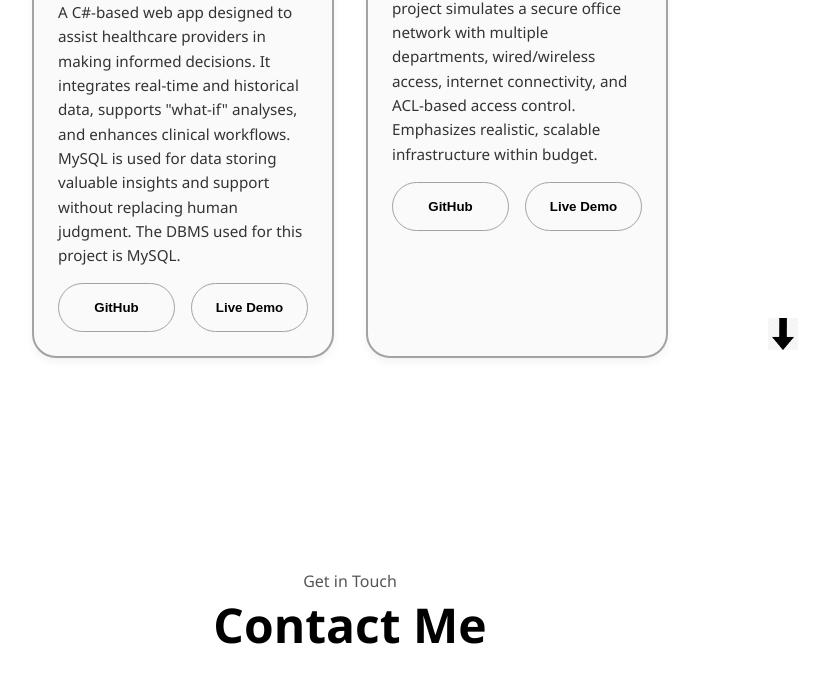
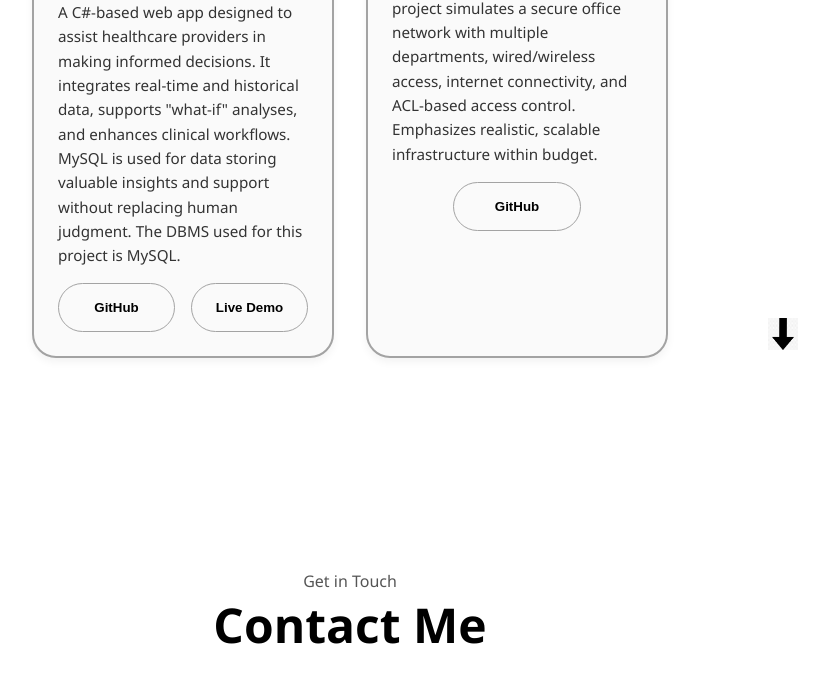
Before and after one commit to poundcake010101/Portfolio-Cv, a plain HTML site: page index.html in a window 1280 px wide. Shown: the part 3170-3856 px from the top of the page, without its empty margins (290-1117 px from the left). Drawn offline with Linux system fonts and the light colour scheme.

Commit message:
Update index.html

```diff
--- a/index.html
+++ b/index.html
@@ -232,10 +232,6 @@
                         <button class="btn btn-color-2 project-btn" onclick="location.href='https://github.com/poundcake010101/Packet_Tracer.git'">
                             GitHub
                         </button>
-                        <button class="btn btn-color-2 project-btn" onclick="location.href='https://github.com/'">
-                            Live Demo
-                        </button>
-
                     </div>
                 </div>
                 </div>
```
